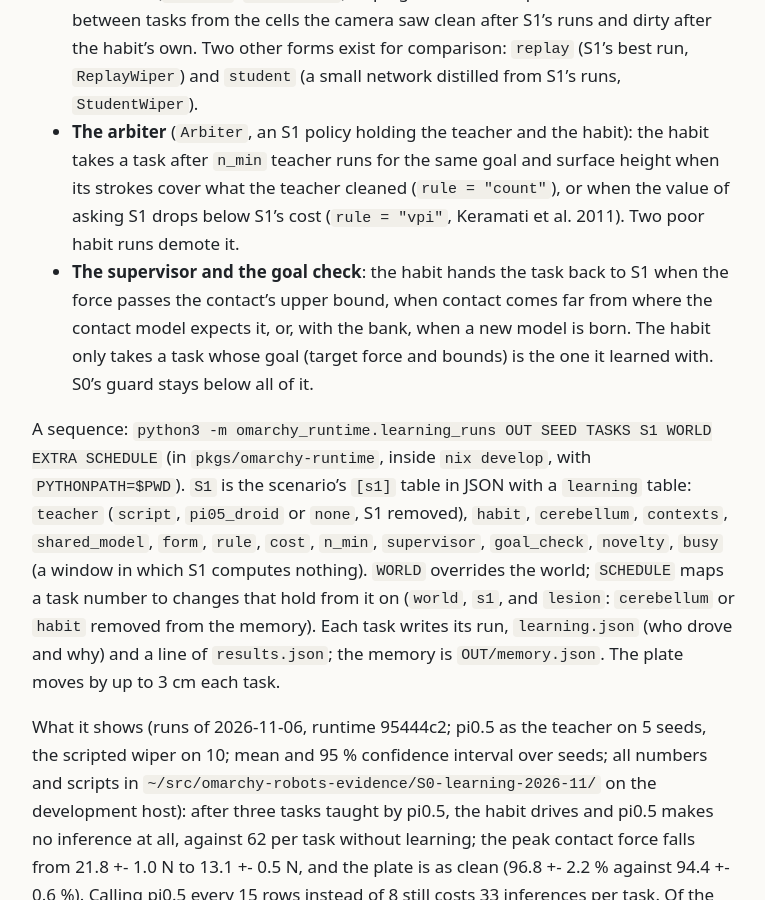
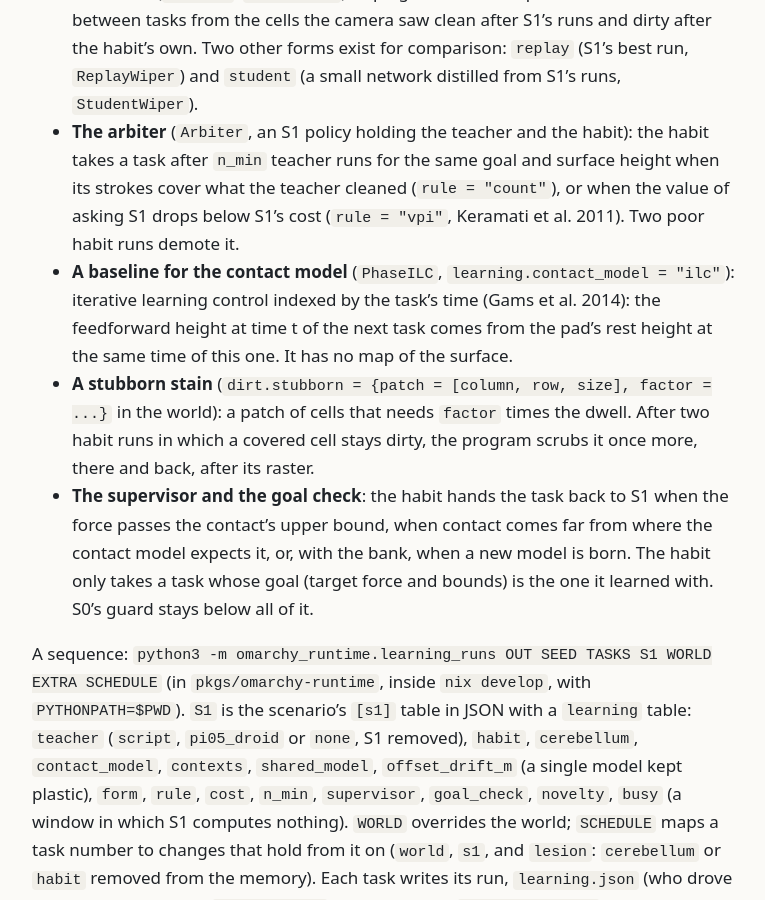
Before and after one commit to promaaa/omarchy-robots, a Jekyll site: the page built from manual/runtime.md, in a window 1280 px wide and 900 px high, scrolled down 22284 px. Shown: the whole window, without its empty margins (256-1021 px from the left). Built offline with Jekyll 4.4.1, drawn with Linux system fonts in a browser that asks for light colours.

Commit message:
docs: the time-indexed ILC baseline and the stubborn stain, in the manual and the changelog

```diff
--- a/manual/runtime.md
+++ b/manual/runtime.md
@@ -334,9 +334,11 @@ A robot repeats tasks. Here S0 learns a task by watching S1 do it, then does it
 - **The bank** (`ModelBank`, `learning.contexts = "infer"`): one contact model per surface met, chosen by prediction error with no name; a new one is created when no stored model explains the contact better than the prior.
 - **The habit** (`Program`, `HabitWiper`): wiping strokes in the plate's frame, built between tasks from the cells the camera saw clean after S1's runs and dirty after the habit's own. Two other forms exist for comparison: `replay` (S1's best run, `ReplayWiper`) and `student` (a small network distilled from S1's runs, `StudentWiper`).
 - **The arbiter** (`Arbiter`, an S1 policy holding the teacher and the habit): the habit takes a task after `n_min` teacher runs for the same goal and surface height when its strokes cover what the teacher cleaned (`rule = "count"`), or when the value of asking S1 drops below S1's cost (`rule = "vpi"`, Keramati et al. 2011). Two poor habit runs demote it.
+- **A baseline for the contact model** (`PhaseILC`, `learning.contact_model = "ilc"`): iterative learning control indexed by the task's time (Gams et al. 2014): the feedforward height at time t of the next task comes from the pad's rest height at the same time of this one. It has no map of the surface.
+- **A stubborn stain** (`dirt.stubborn = {patch = [column, row, size], factor = ...}` in the world): a patch of cells that needs `factor` times the dwell. After two habit runs in which a covered cell stays dirty, the program scrubs it once more, there and back, after its raster.
 - **The supervisor and the goal check**: the habit hands the task back to S1 when the force passes the contact's upper bound, when contact comes far from where the contact model expects it, or, with the bank, when a new model is born. The habit only takes a task whose goal (target force and bounds) is the one it learned with. S0's guard stays below all of it.
 
-A sequence: `python3 -m omarchy_runtime.learning_runs OUT SEED TASKS S1 WORLD EXTRA SCHEDULE` (in `pkgs/omarchy-runtime`, inside `nix develop`, with `PYTHONPATH=$PWD`). `S1` is the scenario's `[s1]` table in JSON with a `learning` table: `teacher` (`script`, `pi05_droid` or `none`, S1 removed), `habit`, `cerebellum`, `contexts`, `shared_model`, `form`, `rule`, `cost`, `n_min`, `supervisor`, `goal_check`, `novelty`, `busy` (a window in which S1 computes nothing). `WORLD` overrides the world; `SCHEDULE` maps a task number to changes that hold from it on (`world`, `s1`, and `lesion`: `cerebellum` or `habit` removed from the memory). Each task writes its run, `learning.json` (who drove and why) and a line of `results.json`; the memory is `OUT/memory.json`. The plate moves by up to 3 cm each task.
+A sequence: `python3 -m omarchy_runtime.learning_runs OUT SEED TASKS S1 WORLD EXTRA SCHEDULE` (in `pkgs/omarchy-runtime`, inside `nix develop`, with `PYTHONPATH=$PWD`). `S1` is the scenario's `[s1]` table in JSON with a `learning` table: `teacher` (`script`, `pi05_droid` or `none`, S1 removed), `habit`, `cerebellum`, `contact_model`, `contexts`, `shared_model`, `offset_drift_m` (a single model kept plastic), `form`, `rule`, `cost`, `n_min`, `supervisor`, `goal_check`, `novelty`, `busy` (a window in which S1 computes nothing). `WORLD` overrides the world; `SCHEDULE` maps a task number to changes that hold from it on (`world`, `s1`, and `lesion`: `cerebellum` or `habit` removed from the memory). Each task writes its run, `learning.json` (who drove and why) and a line of `results.json`; the memory is `OUT/memory.json`. The plate moves by up to 3 cm each task.
 
 What it shows (runs of 2026-11-06, runtime 95444c2; pi0.5 as the teacher on 5 seeds, the scripted wiper on 10; mean and 95 % confidence interval over seeds; all numbers and scripts in `~/src/omarchy-robots-evidence/S0-learning-2026-11/` on the development host): after three tasks taught by pi0.5, the habit drives and pi0.5 makes no inference at all, against 62 per task without learning; the peak contact force falls from 21.8 +- 1.0 N to 13.1 +- 0.5 N, and the plate is as clean (96.8 +- 2.2 % against 94.4 +- 0.6 %). Calling pi0.5 every 15 rows instead of 8 still costs 33 inferences per task. Of the three forms, the program built from the results cleans 96.7 % of the plate, the replay of pi0.5's best run 95.9 %, the distilled network 78.9 %. With S1 busy for 10 s of each task, the habit cleans 91.7 % of the plate, pi0.5 50.6 %. On a fragile plate (8 N at most), the habit alone stays above 8 N for 17.4 s per task, 0.41 s with the supervisor, 0.16 s with the goal check. Three plates that the camera cannot tell apart (their surfaces 1.5 cm lower and 1.2 cm higher than believed) are recognized by touch in 202 tasks out of 210 (scripted teacher), and the learner recalls S1 only for a plate it has not met. Removing the contact model raises the peak force from 13.0 to 16.9 N without any S1 call; removing the habit brings S1 back for one task without changing the force.
 
```
Also changed, not shown: CHANGELOG.md.
